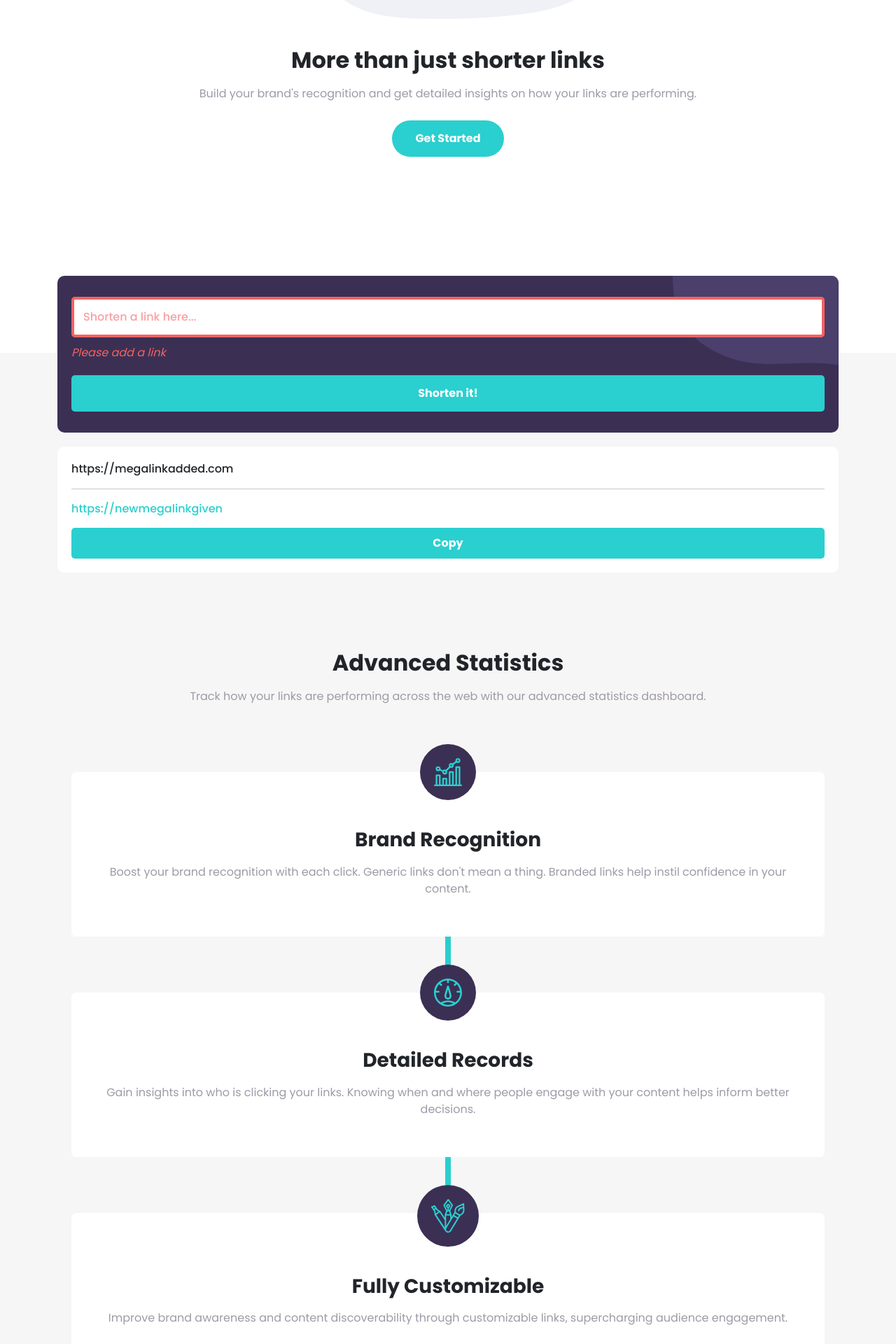
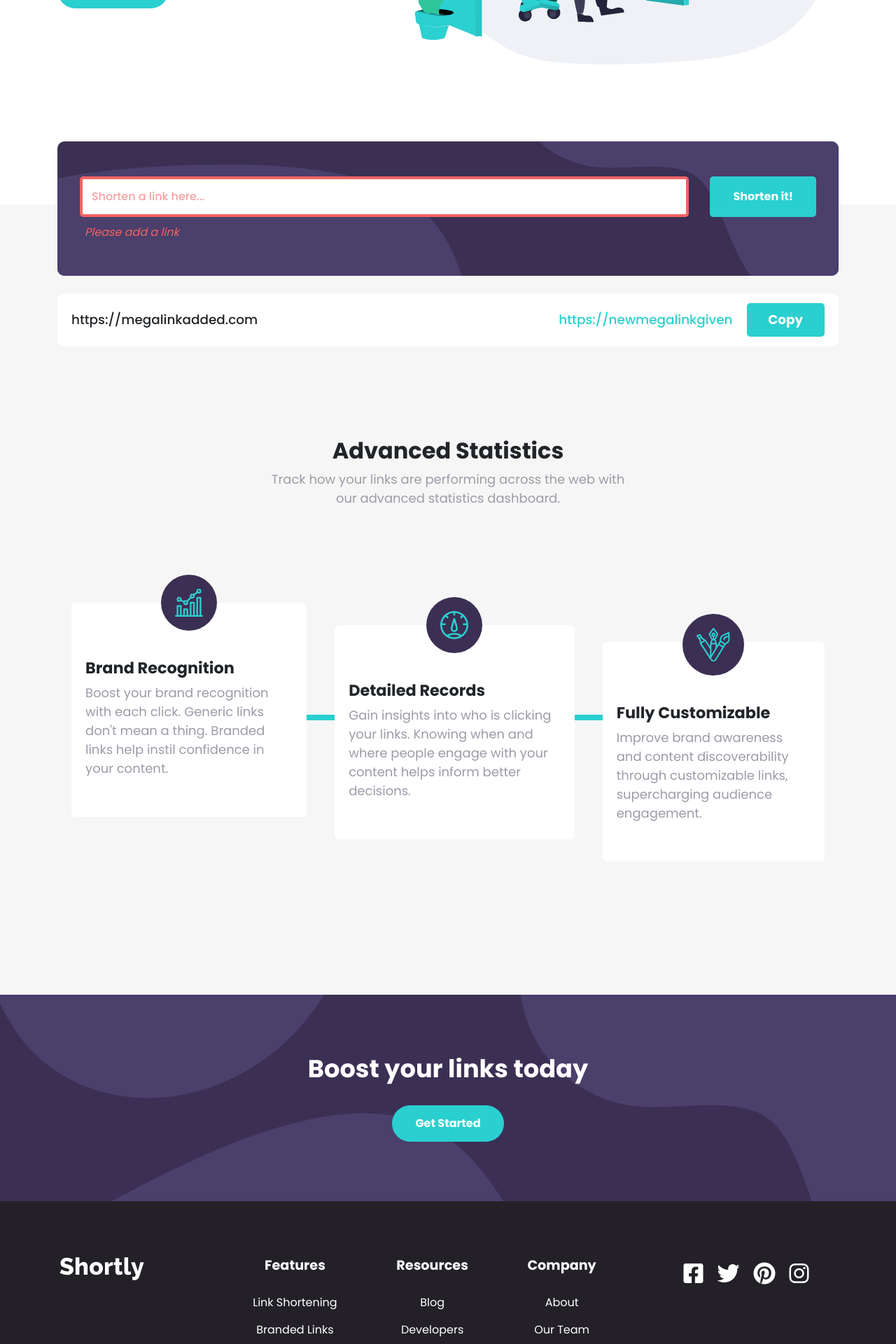
Before and after one commit to eivindsimonsen/url-shortening-app-landing-page, a React (Vite) app: page / in a window 1280 px wide. Shown: the part 480-2400 px from the top of the page at 70% size. Built offline with nearby package versions, Linux system fonts and the light colour scheme.

Commit message:
Site made responsive on all screensizes

```diff
--- a/src/App.jsx
+++ b/src/App.jsx
@@ -8,11 +8,13 @@ import Footer from "./components/Footer";
 
 function App() {
   return (
-    <div className="app container">
-      <Nav />
-      <Hero />
-      <Shortener />
-      <Stats />
+    <div className="app">
+      <div className="container">
+        <Nav />
+        <Hero />
+        <Shortener />
+        <Stats />
+      </div>
       <Banner />
       <Footer />
     </div>
--- a/src/components/Banner.jsx
+++ b/src/components/Banner.jsx
@@ -1,11 +1,13 @@
 import bgImage from "../assets/images/bg-boost-mobile.svg";
+import bgImageDesktop from "../assets/images/bg-boost-desktop.svg";
 
 function Banner() {
   return (
     <section className="banner-container">
       <h4>Boost your links today</h4>
       <button className="cta">Get Started</button>
-      <img src={bgImage} alt="light purple bubble clouds as tinted behind the content" />
+      <img className="banner-container-img-mobile" src={bgImage} alt="light purple bubble clouds as tinted behind the content" />
+      <img className="banner-container-img-desktop" src={bgImageDesktop} alt="light purple bubble clouds as tinted behind the content" />
     </section>
   );
 }
--- a/src/components/Shortener.jsx
+++ b/src/components/Shortener.jsx
@@ -6,15 +6,16 @@ function Shortener() {
     <div className="shortener">
       <section className="shortener-container">
         <input className="input-error" type="text" placeholder="Shorten a link here..." />
-        <div className="input-error-message">Please add a link</div>
+        <div className="input-error-message-mobile">Please add a link</div>
         <button className="cta">Shorten it!</button>
+        <div className="input-error-message-desktop">Please add a link</div>
         <img className="shortener-container-bg-image-mobile" src={bgImage} alt="light purple bubble clouds as tinted behind the content" />
         <img className="shortener-container-bg-image-desktop" src={bgImageDesktop} alt="light purple bubble clouds as tinted behind the content" />
       </section>
       <section className="output-links">
-        <div>https://megalinkadded.com</div>
+        <div className="output-links-added">https://megalinkadded.com</div>
         <hr />
-        <div>https://newmegalinkgiven</div>
+        <div className="output-links-rendered">https://newmegalinkgiven</div>
         <button className="cta">Copy</button>
       </section>
     </div>
--- a/src/sass/partials/_banner.scss
+++ b/src/sass/partials/_banner.scss
@@ -1,15 +1,10 @@
 .banner-container {
-  // Styles makes sure the background color goes beyond the container width
   background-color: $primaryAccentColor;
-  box-shadow: 0 0 0 100vmax $primaryAccentColor;
-  clip-path: inset(0 -100vmax);
-  // Was a tiny 1px white line between elements, this fixed it
-  transform: translateY(1px);
-
   color: #fff;
   padding: 70px 0px;
   text-align: center;
   position: relative;
+  margin-top: 140px;
 
   & > * {
     margin: 15px;
@@ -17,6 +12,10 @@
 
   h4 {
     font-size: 1.6rem;
+
+    @media (min-width: 992px) {
+      font-size: 2.2rem;
+    }
   }
 
   h4,
@@ -28,7 +27,27 @@
   img {
     position: absolute;
     top: 0;
-    right: -10px;
+    left: 0;
+    right: 0;
     margin: 0;
+    width: 100%;
+    height: 100%;
+  }
+
+  &-img-mobile {
+    width: calc(100% + 20px);
+    margin-left: -10px;
+
+    @media (min-width: 768px) {
+      display: none;
+    }
+  }
+
+  &-img-desktop {
+    display: none;
+
+    @media (min-width: 768px) {
+      display: block;
+    }
   }
 }
--- a/src/sass/partials/_base.scss
+++ b/src/sass/partials/_base.scss
@@ -9,7 +9,7 @@
     overflow: hidden;
   }
 
-  @media (min-width: 768px) {
+  & > .container {
     // Styles makes sure the background color goes beyond the container width
     & > .nav,
     & > .hero-container {
@@ -53,7 +53,7 @@ h5 {
 
 p {
   color: $bgAccent;
-  margin-top: 17px;
+  font-size: clamp(16px, 2vw, 18px);
 }
 
 li {
--- a/src/sass/partials/_footer.scss
+++ b/src/sass/partials/_footer.scss
@@ -1,13 +1,15 @@
 .footer-container {
   color: #fff;
   background-color: $darkBgAccent;
-  box-shadow: 0 0 0 100vmax $darkBgAccent;
-  clip-path: inset(0 -100vmax);
   display: flex;
   flex-direction: column;
   align-items: center;
   text-align: center;
   padding: 80px 0px 40px 0px;
+
+  svg {
+    flex-basis: 15%;
+  }
 
   h5 {
     margin: 50px 0px 30px 0px;
@@ -18,6 +20,14 @@
     margin: 15px 0px;
   }
 
+  li,
+  &-socials i {
+    &:hover {
+      color: $primaryColor;
+      cursor: pointer;
+    }
+  }
+
   &-socials {
     font-size: 2rem;
     margin: 30px;
@@ -26,4 +36,18 @@
       margin: 0px 10px;
     }
   }
+
+  @media (min-width: 992px) {
+    flex-direction: row;
+    justify-content: space-evenly;
+    align-items: flex-start;
+
+    h5 {
+      margin: 0px 0px 30px 0px;
+    }
+
+    &-socials {
+      margin: 0px 30px;
+    }
+  }
 }
--- a/src/sass/partials/_hero.scss
+++ b/src/sass/partials/_hero.scss
@@ -1,24 +1,39 @@
 .hero-container {
   padding-bottom: 100px;
+  text-align: center;
 
   @media (min-width: 768px) {
     padding-bottom: 200px;
   }
 
+  @media (min-width: 992px) {
+    display: flex;
+    flex-direction: row-reverse;
+    text-align: left;
+    align-items: center;
+  }
+
   &-image {
-    text-align: center;
-
     img {
       width: 524px;
+    }
+    @media (min-width: 1200px) {
+      img {
+        width: 624px;
+      }
     }
   }
 
   &-content {
-    text-align: center;
     margin: 40px 0px;
 
+    @media (min-width: 1400px) {
+      margin: 40px 180px 0px 0px;
+    }
+
     h1 {
-      font-size: 2rem;
+      // font-size: 2rem;
+      font-size: clamp(2rem, 5vw, 3.9rem);
     }
 
     button {
--- a/src/sass/partials/_shortener.scss
+++ b/src/sass/partials/_shortener.scss
@@ -1,5 +1,9 @@
 .shortener {
   transform: translateY(-110px);
+
+  @media (min-width: 992px) {
+    transform: translateY(-90px);
+  }
 }
 
 .shortener-container {
@@ -10,6 +14,19 @@
   flex-direction: column;
   position: relative;
   overflow: hidden;
+
+  @media (min-width: 992px) {
+    flex-wrap: wrap;
+    flex-direction: row;
+    justify-content: center;
+    padding: 40px 0px;
+  }
+
+  @media (min-width: 1400px) {
+    button {
+      flex-basis: 13%;
+    }
+  }
 
   & > * {
     margin: 10px 0px;
@@ -23,6 +40,11 @@
     padding: 13px;
     border-radius: 5px;
     border: none;
+
+    @media (min-width: 992px) {
+      flex-basis: 78%;
+      margin-right: 30px;
+    }
   }
 
   input,
@@ -39,11 +61,28 @@
       font-weight: $fontWeightMedium;
     }
 
-    &-message {
+    &-message-mobile,
+    &-message-desktop {
       color: $alertColor;
       font-style: italic;
       margin-top: 0px;
       margin-bottom: 10px;
+      flex-basis: 93%;
+    }
+
+    &-message-mobile {
+      display: block;
+      @media (min-width: 992px) {
+        display: none;
+      }
+    }
+
+    &-message-desktop {
+      display: none;
+      @media (min-width: 992px) {
+        display: flex;
+        z-index: 3;
+      }
     }
   }
 
@@ -56,11 +95,17 @@
   }
 
   &-bg-image-mobile {
-    // display: none;
+    @media (min-width: 992px) {
+      display: none;
+    }
   }
 
   &-bg-image-desktop {
-    display: none;
+    height: 100%;
+    width: 100%;
+    @media (max-width: 992px) {
+      display: none;
+    }
   }
 }
 
@@ -68,18 +113,38 @@
   padding: 20px;
   border-radius: 10px;
   background-color: #fff;
-  margin-top: 20px;
+  margin-top: 25px;
   display: flex;
   flex-direction: column;
   font-weight: $fontWeightMedium;
+
+  @media (min-width: 992px) {
+    flex-direction: row;
+    align-items: center;
+    padding: 14px 20px;
+    font-size: 1.15rem;
+  }
 
   & > .cta {
     border-radius: 5px;
     padding: 10px;
     margin-top: 15px;
+
+    @media (min-width: 992px) {
+      flex-basis: 15%;
+      margin-top: 0px;
+    }
   }
 
   & > *:nth-child(3) {
     color: $primaryColor;
   }
+
+  &-added {
+    flex-basis: 100%;
+  }
+
+  &-rendered {
+    margin-right: 20px;
+  }
 }
--- a/src/sass/partials/_stats.scss
+++ b/src/sass/partials/_stats.scss
@@ -3,8 +3,21 @@
   display: flex;
   flex-direction: column;
 
+  &-title {
+    @media (min-width: 768px) {
+      width: 520px;
+      margin: 40px auto;
+    }
+  }
+
   &-points {
     position: relative;
+
+    @media (min-width: 1200px) {
+      display: flex;
+      height: 500px;
+    }
+
     & > * {
       background-color: #fff;
       padding: 20px;
@@ -20,10 +33,27 @@
         transform: translateY(-60px);
       }
 
+      & h3 {
+        font-size: 1.4rem;
+      }
+
       & h3,
       p {
         transform: translateY(-20px);
+        @media (min-width: 1200px) {
+          text-align: left;
+        }
       }
+    }
+
+    & > div:nth-of-type(1) {
+      align-self: flex-start;
+    }
+    & > div:nth-of-type(2) {
+      align-self: center;
+    }
+    & > div:nth-of-type(3) {
+      align-self: flex-end;
     }
   }
 }
@@ -40,4 +70,12 @@
   left: 0;
   right: 0;
   margin: 0px auto;
+
+  @media (min-width: 1200px) {
+    height: auto;
+    width: auto;
+    top: 240px;
+    left: 20px;
+    right: 20px;
+  }
 }
```
